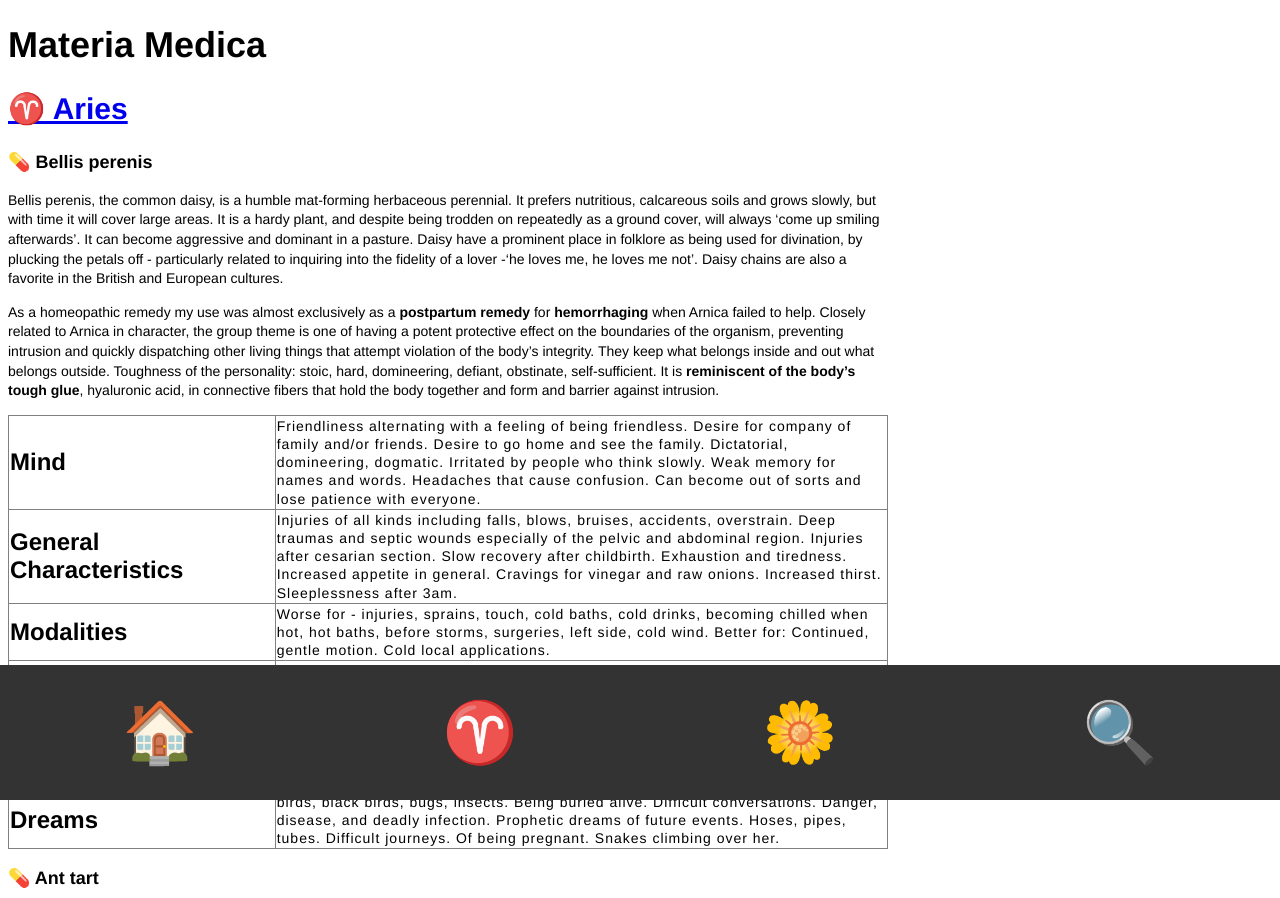
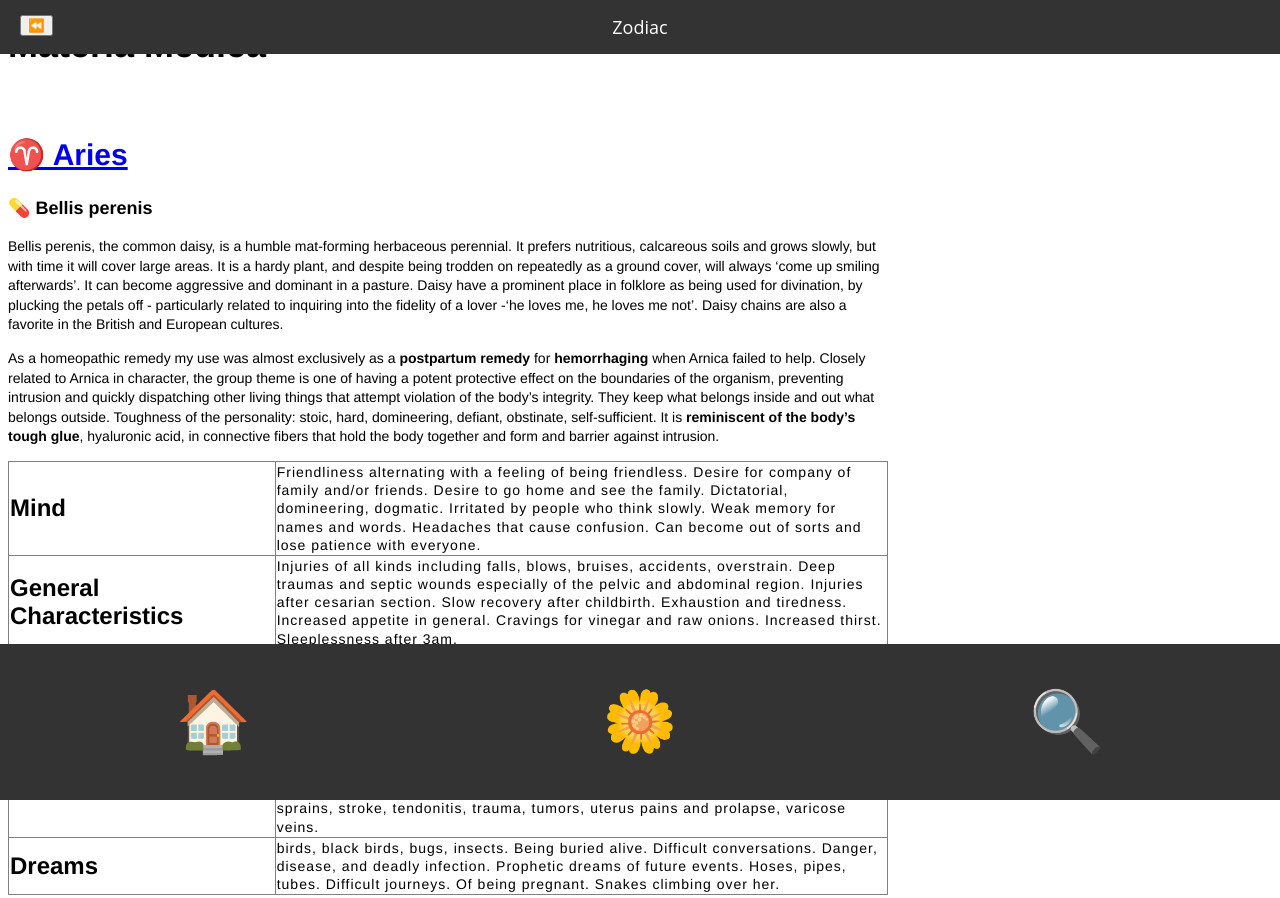
Before and after one commit to hsoekiswo/hsoekiswo.github.io, a plain HTML site: page medica.html in a window 1280 px wide. Shown: the top 898 px of the page. Drawn offline with Linux system fonts and the light colour scheme.

Commit message:
Add files via upload

```diff
--- a/medica.html
+++ b/medica.html
@@ -4,7 +4,11 @@
     <link rel="stylesheet" type="text/css" href="style.css" />
 </head>
 <body>
-    <!-- Sidebar content -->
+    <nav id="header">
+        <button class="back-btn" id="back-btn">⏪</button>
+        <h1 class="header">Zodiac</h1>
+    </nav>
+
     <h1>Materia Medica</h1>
     <div class="content" id="content">
         <div class="aries-medica" id="aries-medica">
@@ -316,9 +320,10 @@
     <nav id="bottom-menu">
     <ul>
         <li><a href="./index.html">🏠</a></li>
-        <li><a href="./zodiac.html">♈</a></li>
         <li><a href="./medica.html">🌼</a></li>
         <li><a href="./search.html">🔍</a></li>
     </ul>
     </nav>
+
+    <script src="script.js"></script>
 </body>
--- a/script.js
+++ b/script.js
@@ -1,8 +1,10 @@
-const toggleSidebarBtn = document.getElementById("toggleSidebar");
-const sidebar = document.getElementById("sidebar");
-const sidebarContent = document.getElementById("sidebar-content");
+const btnBack = document.querySelector('.back-btn');
 
-toggleSidebarBtn.addEventListener("click", () => {
-    sidebar.classList.toggle("active");
-    sidebarContent.classList.toggle("active");
-});
+btnBack.addEventListener('click', () => {
+    window.history.back();
+})
+
+window.addEventListener("scroll", function() {
+    var header = document.querySelector('.header');
+    header.classList.toggle("sticky", window.scrollY > 0);
+})
--- a/style.css
+++ b/style.css
@@ -2,6 +2,32 @@ body {
     font-family: "Helvetica";
     max-width: 55rem;
 }
+
+#header {
+    position: fixed;
+    top: 0;
+    left: 0;
+    background-color: #333;
+    width: 100%;
+}
+
+#header h1 {
+    font-family: "Open Sans";
+    text-align: center;
+    font-size: 18px;
+    color: #fff;
+    font-weight: normal;
+}
+
+#content {
+    padding-top: 2.5%;
+}
+
+#back-btn {
+    position: fixed;
+    top: 15px; /* Adjust this value to position the button vertically */
+    left: 20px; /* Adjust this value to position the button horizontally */
+  }
 
 h1 {
     font-size: 36px;
```
Also changed, not shown: index.html (+4 -2 lines), search.html (added, +19 -0 lines), taurus.html (+7 -1 lines), zodiac.html (+7 -1 lines).
